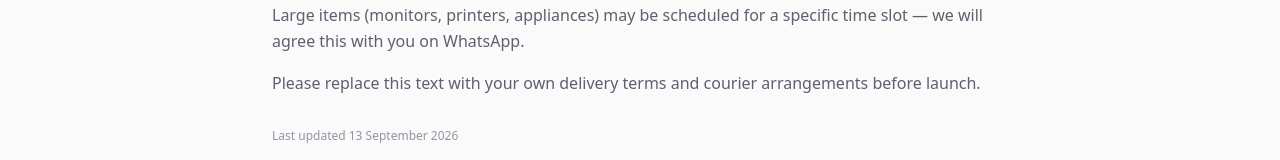
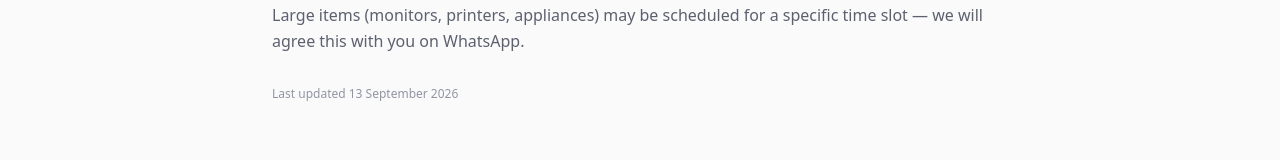
Before and after one commit to navkartradingqa-dot/navkartrading, a Next.js app: page /policies/shipping in a window 1280 px wide. Shown: the part 432-592 px from the top of the page. Built offline with nearby package versions, Linux system fonts and the light colour scheme; no server answers; the database is empty.

Commit message:
Update delivery terms in page.tsx
Removed placeholder text for delivery terms.

```diff
--- a/src/app/(storefront)/policies/[slug]/page.tsx
+++ b/src/app/(storefront)/policies/[slug]/page.tsx
@@ -10,7 +10,6 @@ const POLICIES: Record<string, { title: string; body: string[] }> = {
       `Delivery is QAR ${site.delivery.fee} per order, and free on orders over QAR ${site.delivery.freeOver}.`,
       `Our driver will call the mobile number on the order before arriving. If nobody answers we will attempt delivery once more the following day.`,
       `Large items (monitors, printers, appliances) may be scheduled for a specific time slot — we will agree this with you on WhatsApp.`,
-      `Please replace this text with your own delivery terms and courier arrangements before launch.`,
     ],
   },
   returns: {
```
